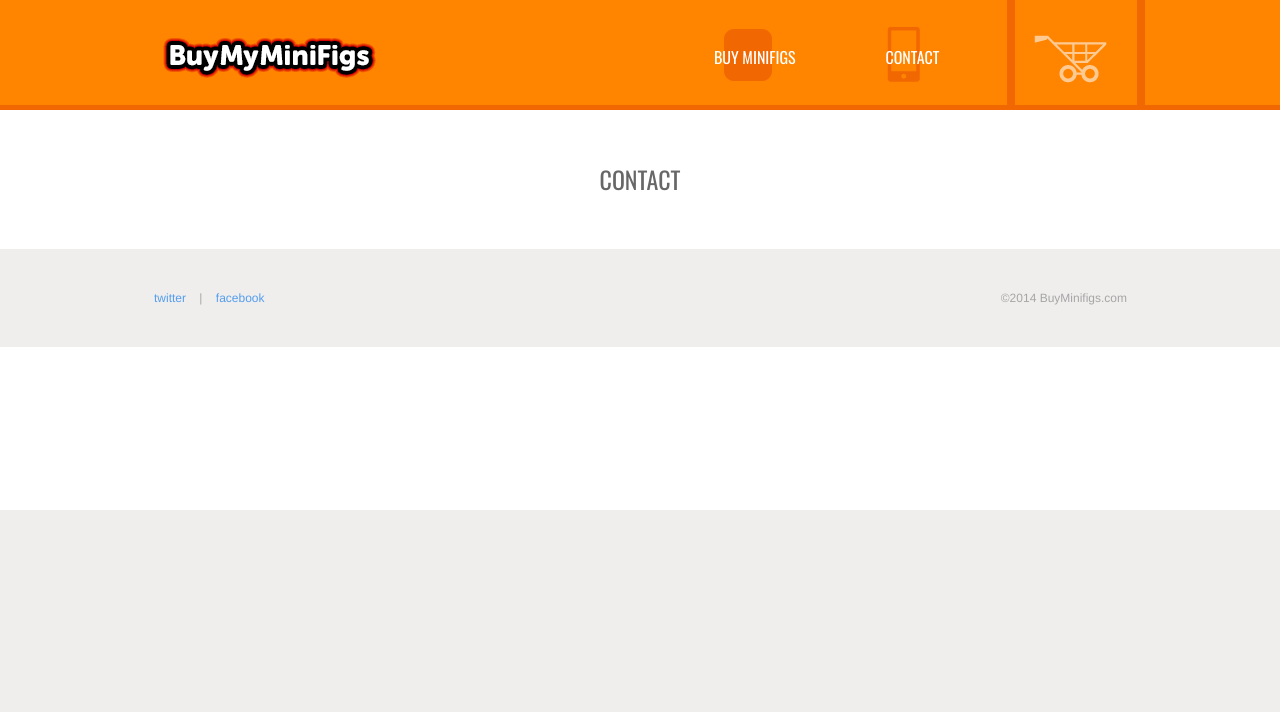
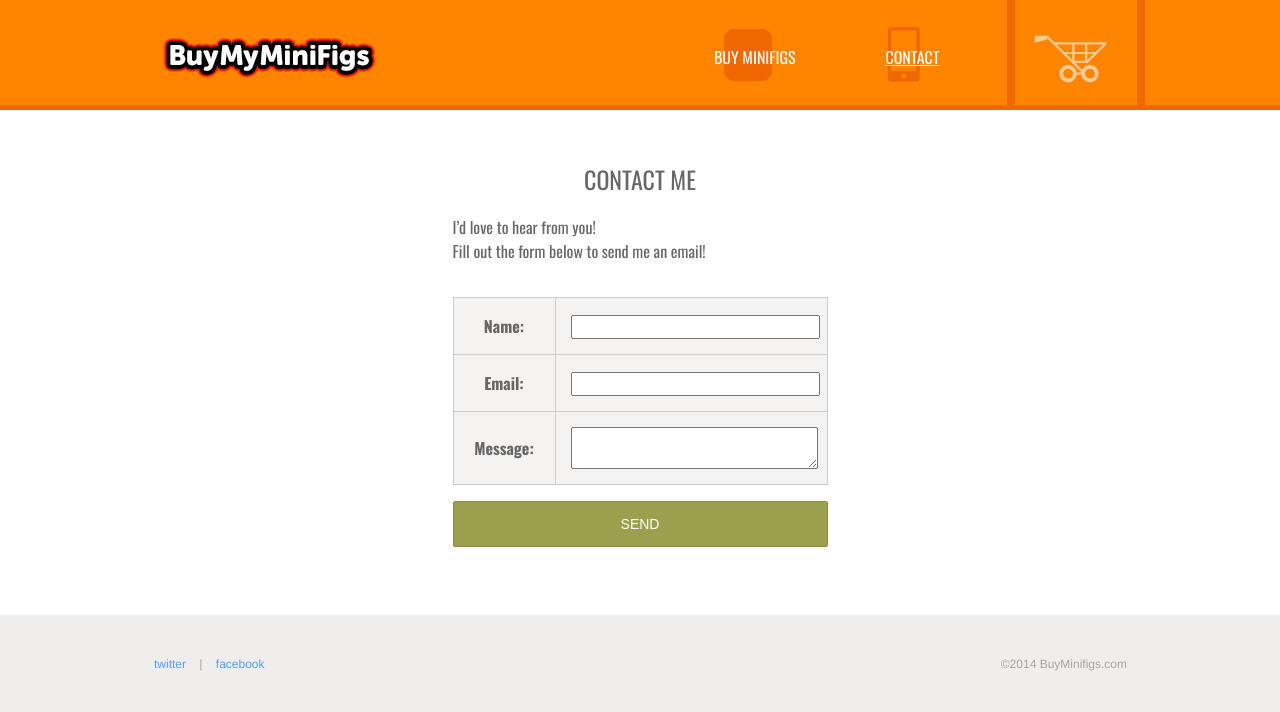
Before and after one commit to khambley/php_final_project, a PHP site: page /contact.php in a window 1280 px wide. Shown: the top 712 px of the page. Run offline with PHP 8.4, Linux system fonts and the light colour scheme.

Commit message:
contact.php form done, TODO: send email and email validation

```diff
--- a/contact.php
+++ b/contact.php
@@ -1,7 +1,73 @@
-<?php include('header.php'); ?>
+<?php
+
+//If a user has submitted the form, process this block of code.
+if ($_SERVER['REQUEST_METHOD'] == "POST") {
+
+	$name = $_POST['name'];
+	$email = $_POST['email'];
+	$message = $_POST['message'];
+	$email_body = "";
+
+	// used newline character for formatting in plain text emails.
+	$email_body = $email_body . "Name: " . $name . "\n";
+	$email_body = $email_body . "Email: " . $email . "\n";
+	$email_body = $email_body . "Message: " . $message . "\n";
+	echo $email_body;
+
+	// TODO: Send Email
+
+	// We need to do a redirect after we send the email along with a query string "status" variable
+	header("Location: contact.php?status=confirm");
+	exit;
+}
+?>
+<?php
+$pageTitle = "Contact Me";
+$section = "contact";
+include('header.php'); ?>
 
 <div class="section page">
-	<h1>Contact</h1>
+<div class="wrapper">
+	<h1>Contact Me</h1>
+  <?php
+		// check status of form submission to determine if the form is displayed or the thank you message.
+		if (isset($_GET['status']) && $_GET['status'] == "confirm") { ?>
+    	<!--If status equals confirm then display thank you message-->
+			<p>Thanks for the message! I&rsquo;ll be in touch shortly.</p>
+			<?php } else { ?>
+  <p>I&rsquo;d love to hear from you!<br />Fill out the form below to send me an email!</p>
+
+  <form method="POST" action="contact.php">
+  <table>
+  <!-- Setting label "for" attribute important for accessibility screen readers & autocomplete  -->
+  		<tr> <!--Table Row-->
+        <th> <!--Table Row Header-->
+          <label for="name">Name: </label>
+        </th>
+        <td> <!--Table Row Data-->
+        	<input type="text" name="name" id="name" />
+        </td>
+      </tr>
+      <tr> <!--Table Row-->
+        <th> <!--Table Row Header-->
+          <label for="email">Email: </label>
+        </th>
+        <td> <!--Table Row Data-->
+        	<input type="text" name="email" id="email" />
+        </td>
+      </tr>
+      <tr> <!--Table Row-->
+        <th> <!--Table Row Header-->
+          <label for="message">Message: </label>
+        </th>
+        <td> <!--Table Row Data-->
+        	<textarea name="message" id="message"></textarea>
+        </td>
+      </tr>
+  </table>
+  <input type="submit" value="Send" />
+  </form>
 </div>
-
+</div>
+<?php } ?>
 <?php include('footer.php'); ?>
--- a/header.php
+++ b/header.php
@@ -2,7 +2,7 @@
 <html>
 <head>
 <meta charset="UTF-8">
-<title><?php echo "My MiniFig Store" ?></title>
+<title><?php echo $pageTitle; ?></title>
 	<link rel="stylesheet" href="css/style.css" type="text/css">
 	<link rel="stylesheet" href="http://fonts.googleapis.com/css?family=Oswald:400,700" type="text/css">
 </head>
@@ -12,8 +12,8 @@
 		<div class="wrapper">
 			<h1 class="branding-title"><a href="./">Shirts 4 Mike</a></h1>
 			<ul class="nav">
-				<li class="shirts"><a href="products.php">Buy Minifigs</a></li>
-				<li class="contact"><a href="contact.php">Contact</a></li>
+				<li class="shirts <?php if (isset($section) && $section == "products") { echo "on"; } ?>"><a href="products.php">Buy Minifigs</a></li>
+				<li class="contact <?php if (isset($section) && $section == "contact") { echo "on"; } ?>"><a href="contact.php">Contact</a></li>
 				<li class="cart"><a href="#">Shopping Cart</a></li>
 			</ul>
 		</div>
--- a/index.php
+++ b/index.php
@@ -1,4 +1,7 @@
-<?php include('header.php'); ?>
+<?php
+$pageTitle = "My MiniFig Store";
+
+include('header.php'); ?>
 
 		<div class="section banner">
 			<div class="wrapper">
```
Also changed, not shown: products.php (+8 -1 lines).
